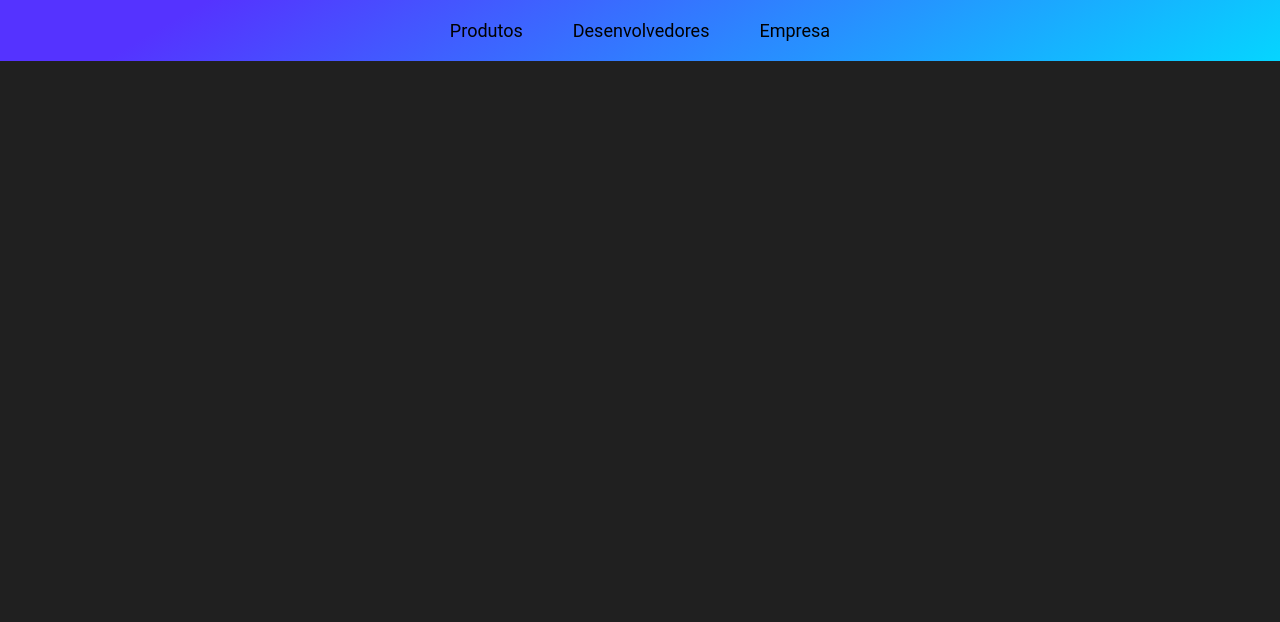
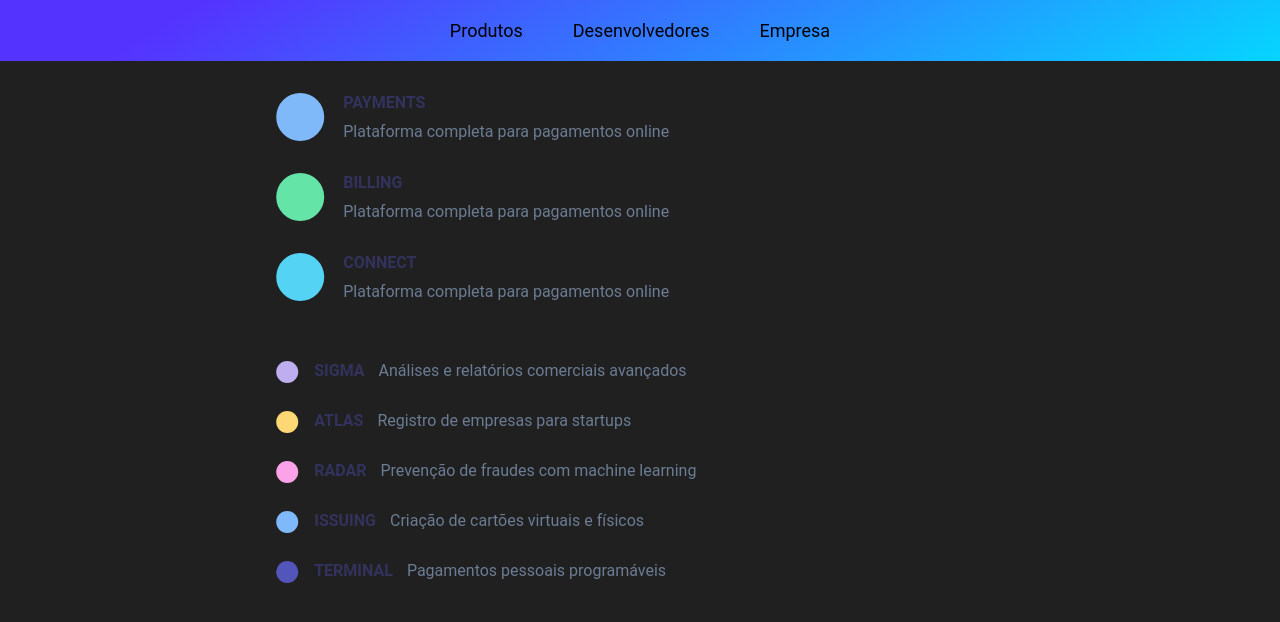
Before and after one commit to joaobispo2077/stripe-clone, a React (Create React App) app: page / in a window 1280 px wide. Both pictures are taken after a click on the button "Produtos". Shown: the top 622 px of the page. Built offline with nearby package versions, Linux system fonts and the light colour scheme.

Commit message:
feat: add DropdownSection with animation into sections navigation

```diff
--- a/src/components/Dropdown/Provider.tsx
+++ b/src/components/Dropdown/Provider.tsx
@@ -20,10 +20,11 @@ export const DropdownContext = React.createContext<OptionsControll>(
 
 export type OptionsShape = {
   id: targetProp;
-  optionDimensions: number;
+  optionDimensions: DOMRect;
   optionCenterX: number;
-  WrappedContent: React.ReactElement;
+  WrappedContent: React.ComponentType;
   backgroundHeight: number;
+  contentDimensions?: DOMRect;
 };
 
 export const DropdownProvider: React.FC<{
--- /dev/null
+++ b/src/components/Dropdown/Root.tsx
@@ -0,0 +1,25 @@
+import React, { useContext } from 'react';
+import { motion } from 'framer-motion';
+import { DropdownContext } from './Provider';
+import { DropdownSection } from './Section';
+
+const DropdownRoot: React.FC = () => {
+  const { options } = useContext(DropdownContext);
+
+  return (
+    <div className="dropdown-root">
+      <div>
+        <div className="dropdown-container">
+          {options.map((dropDownElement) => (
+            <DropdownSection
+              key={dropDownElement.id}
+              option={dropDownElement}
+            />
+          ))}
+        </div>
+      </div>
+    </div>
+  );
+};
+
+export { DropdownRoot };
--- /dev/null
+++ b/src/components/Dropdown/Section.tsx
@@ -0,0 +1,39 @@
+import React, { useContext, useEffect } from 'react';
+import { DropdownContext, OptionsShape } from './Provider';
+import { motion } from 'framer-motion';
+
+const DropdownSection: React.FC<{ option: OptionsShape }> = ({
+  option,
+}: {
+  option: OptionsShape;
+}) => {
+  const { cachedId } = useContext(DropdownContext);
+  const { id, WrappedContent, optionCenterX, contentDimensions } = option;
+
+  const isActive = cachedId === id;
+
+  const contentWidth = contentDimensions?.width ?? 0;
+  const elementX = optionCenterX - contentWidth / 2;
+
+  return (
+    <motion.div
+      className="dropdown-section"
+      initial={{
+        x: elementX,
+      }}
+      animate={{
+        x: elementX,
+        opacity: isActive ? 1 : 0,
+        pointerEvents: isActive ? 'unset' : 'none',
+      }}
+      transition={{
+        ease: 'easeOut',
+        opacity: { duration: 0.2 },
+      }}
+    >
+      <WrappedContent />
+    </motion.div>
+  );
+};
+
+export { DropdownSection };
--- a/src/components/Dropdown/index.tsx
+++ b/src/components/Dropdown/index.tsx
@@ -1,3 +1,4 @@
 export { DropdownOption } from './Option';
 export { DropdownProvider } from './Provider';
+export { DropdownRoot } from './Root';
 export type { DropdownOptionsProps } from './Option';
--- a/src/components/NavBar/index.tsx
+++ b/src/components/NavBar/index.tsx
@@ -1,13 +1,12 @@
 import React from 'react';
 import { Company, Developers, Products } from '../Content';
-import { DropdownOption, DropdownProvider } from '../Dropdown';
+import { DropdownOption, DropdownProvider, DropdownRoot } from '../Dropdown';
 
 import { Container, DropdownStyles } from './styles';
 
 const NavBar: React.FC = () => {
   return (
     <DropdownProvider>
-      <>
       <DropdownStyles>
         <Container>
           <ul>
@@ -34,8 +33,9 @@ const NavBar: React.FC = () => {
             </li>
           </ul>
         </Container>
+
+        <DropdownRoot />
       </DropdownStyles>
-      </>
     </DropdownProvider>
   );
 };
--- a/src/components/NavBar/styles.ts
+++ b/src/components/NavBar/styles.ts
@@ -26,4 +26,22 @@ export const DropdownStyles = styled.div`
       opacity: 0.55;
     }
   }
+
+  .dropdown-root {
+    z-index: 10;
+    position: absolute;
+  }
+
+  .dropdown-arrow {
+  }
+
+  .dropdown-container {
+    position: absolute;
+  }
+
+  .dropdown-section {
+    position: absolute;
+    /* bottom: 0;
+    background:  */
+  }
 `;
```
Lines whose indentation alone changed are shown as unchanged.
